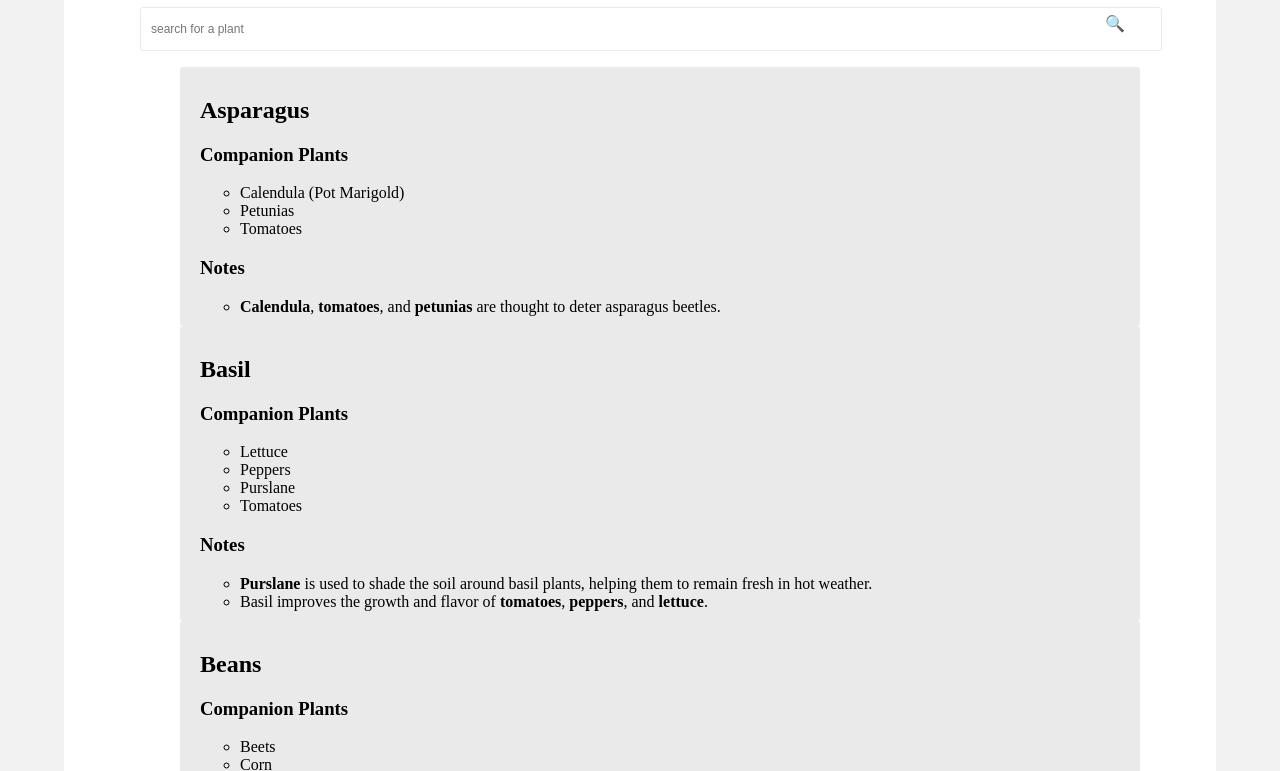
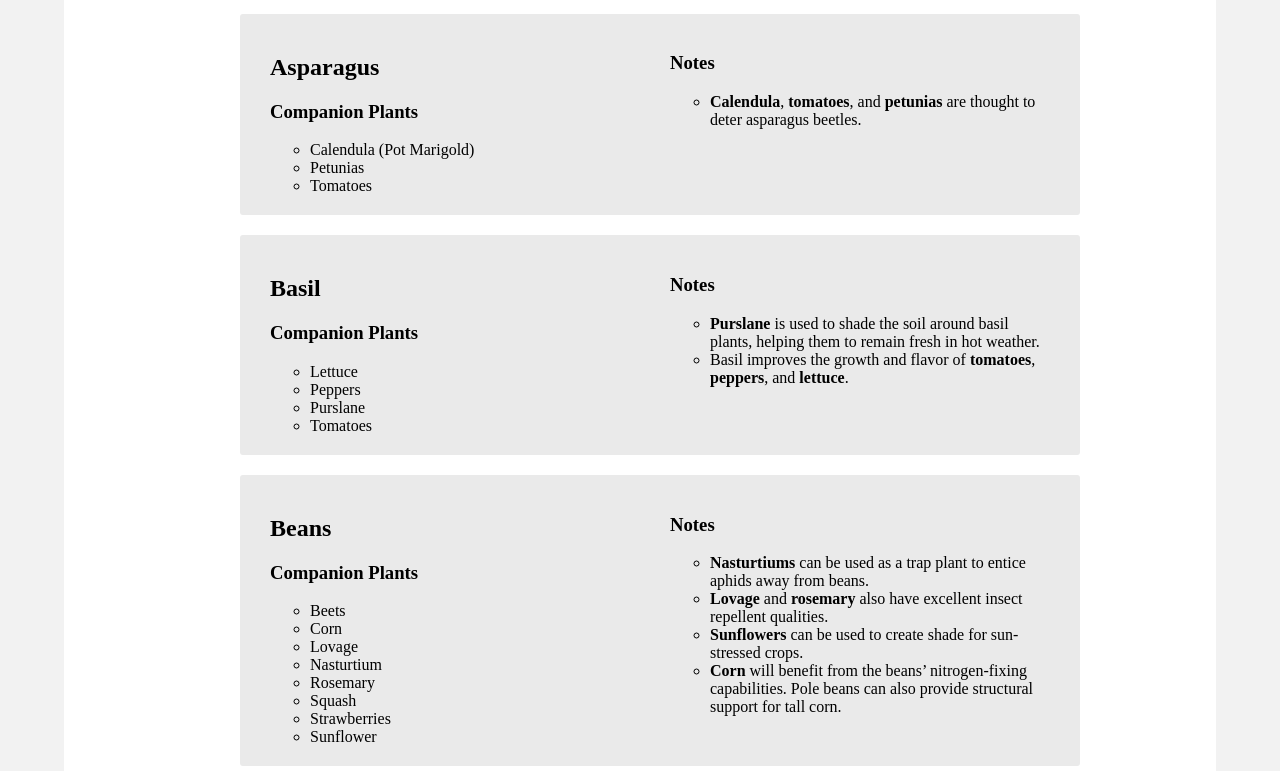
Before and after one commit to shaniceZaccardiRichey/GardenGuide, a plain HTML site: page companion-planting.html in a window 1280 px wide. Shown: the part 238-1009 px from the top of the page. Drawn offline with Linux system fonts and the light colour scheme; a web font is replaced by a local one.

Commit message:
initial test of two column comp plant

```diff
--- a/css/companion-planting.css
+++ b/css/companion-planting.css
@@ -10,12 +10,17 @@ body {
 	font-style: normal;
 	font-weight: 200;
 }
+
+* {
+  box-sizing: border-box;
+}
+
 /* Container */
 .container {
 	width: 90%;
 	margin-left: auto;
 	margin-right: auto;
-	height: 1500px;
+	height: 100%;
 	background-color: #FFFFFF;
 }
 /* Navigation */
@@ -107,7 +112,20 @@ ul li:hover a {
     background-color: #eaeaea;
     border-radius: 3px;
     padding: 10px 20px;
+	margin: 20px;
     text-align: left;
+}
+
+.column {
+  float: left;
+  width: 50%;
+  padding: 10px;
+}
+
+.plant:after {
+  content: "";
+  display: table;
+  clear: both;
 }
 
 /* Search */
@@ -130,3 +148,12 @@ ul li:hover a {
     top: 7px;
     right: 15px;
 }
+
+
+
+
+@media screen and (max-width: 600px) {
+  .column {
+    width: 100%;
+  }
+}
--- a/scripts/companion-planting.js
+++ b/scripts/companion-planting.js
@@ -29,11 +29,17 @@ const displayPlants = (plants) => {
 
             return `
             <li class="plant">
-                <h2>${plant.name}</h2>
-                <h3>Companion Plants</h3>
-                <ul>${companions.join('')}</ul>
-                <h3>Notes</h3>
-                <ul>${notes.join('')}</ul>
+
+				<div class="column">
+					<h2>${plant.name}</h2>
+                	<h3>Companion Plants</h3>
+                	<ul>${companions.join('')}</ul>
+				</div>
+
+				<div class="column">
+                	<h3>Notes</h3>
+                	<ul>${notes.join('')}</ul>
+				</div>
             </li>
         `;
         })
```
